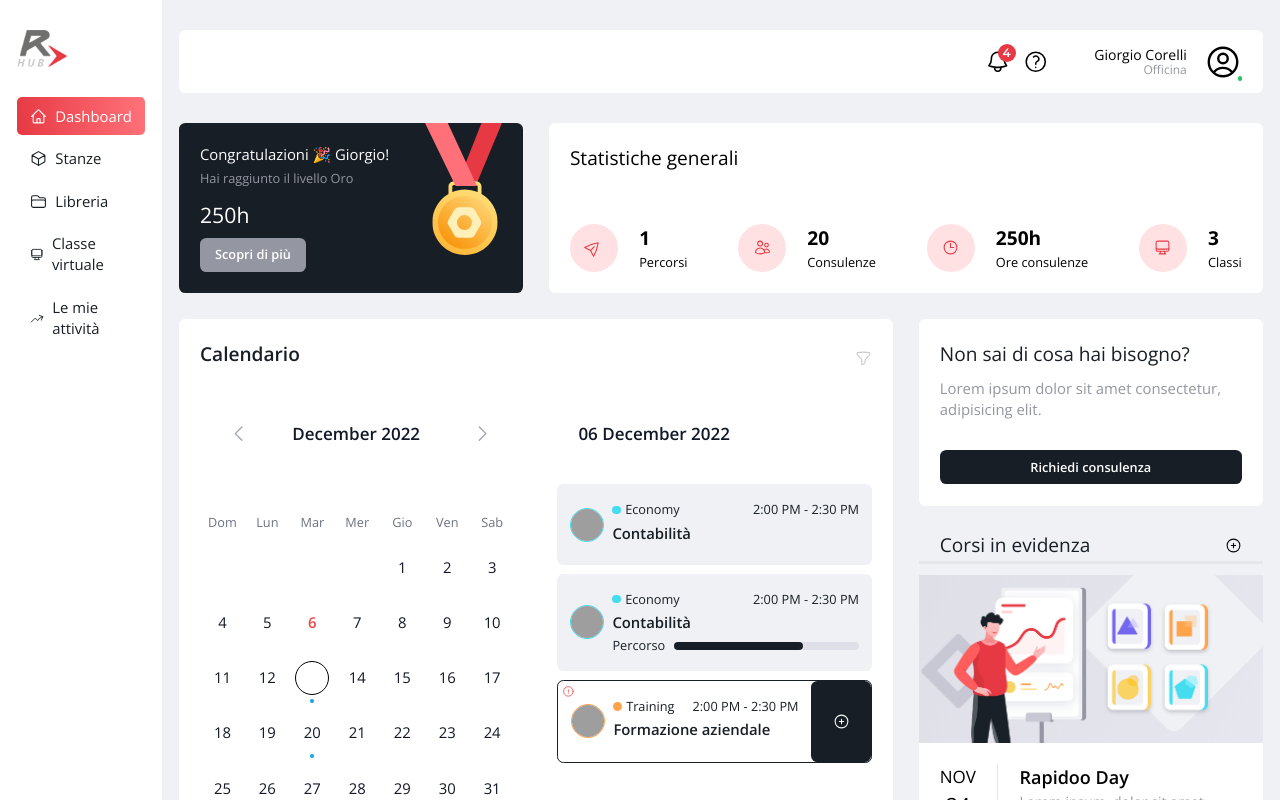
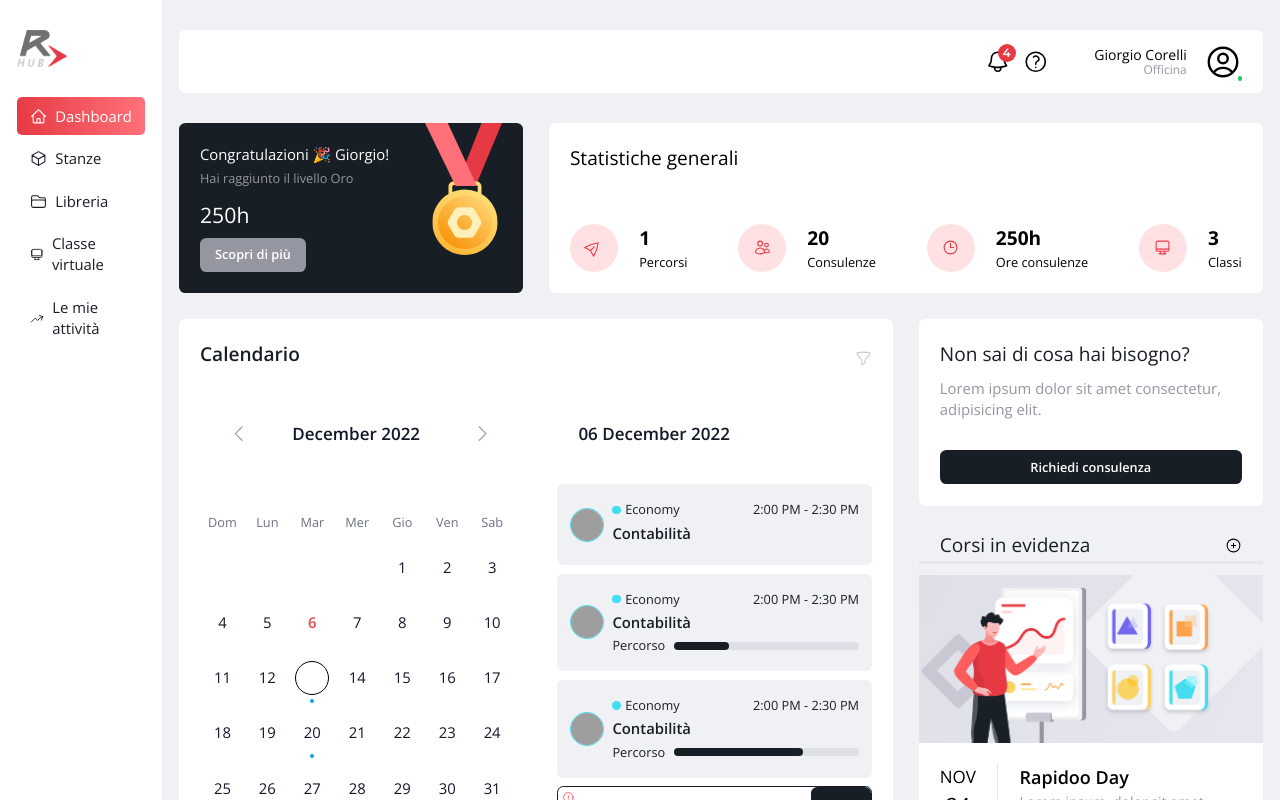
Before and after one commit to xdelmo/rapidoo-dashboard, a React (Create React App) app: page / in a window 1280 px wide. Both pictures are taken after a click on the button "13". Shown: the top 800 px of the page. Built offline with nearby package versions, Linux system fonts and the light colour scheme; grey boxes are pictures that could not be loaded.

Commit message:
FIX: not functional path length client

```diff
--- a/src/components/FullCalendar.jsx
+++ b/src/components/FullCalendar.jsx
@@ -77,7 +77,7 @@ const meetings = [
     endDatetime: "2022-12-20T11:30",
     typeMeeting: "entrepreneurship",
     title: "Informatica e digitalizzazione",
-    path: 25,
+    path: "w-[10%]",
   },
   {
     id: 8,
@@ -88,7 +88,18 @@ const meetings = [
     endDatetime: "2022-12-13T14:30",
     typeMeeting: "economy",
     title: "Contabilità",
-    path: 70,
+    path: "w-[30%]",
+  },
+  {
+    id: 9,
+    name: "Dries Vincent",
+    imageUrl:
+      "https://images.unsplash.com/photo-1506794778202-cad84cf45f1d?ixlib=rb-1.2.1&ixid=eyJhcHBfaWQiOjEyMDd9&auto=format&fit=facearea&facepad=2&w=256&h=256&q=80",
+    startDatetime: "2022-12-13T14:00",
+    endDatetime: "2022-12-13T14:30",
+    typeMeeting: "economy",
+    title: "Contabilità",
+    path: "w-[70%]",
   },
 ];
 
@@ -275,7 +286,9 @@ function Meeting({ meeting }) {
   // funzione per ottenere la percentuale del percorso
   // perchè Tailwind non permette l'uso di classi dinamiche all'interno degli stili
   const getPathLenght = (meeting) => {
-    return `w-[${meeting.path}%]`;
+    const pathLenght = `w-[${meeting.path}%]`;
+    console.log(pathLenght);
+    return pathLenght;
   };
 
   return (
@@ -340,9 +353,11 @@ function Meeting({ meeting }) {
               perchè Tailwind non permette l'uso di classi dinamiche all'interno degli
               stili */}
               <div
-                className={`${getPathLenght(
-                  meeting
-                )} h-2 bg-accent rounded-md `}
+                // className={`w-[${meeting.path}%] h-2 bg-accent rounded-md`}
+                // className={`${getPathLenght(meeting)} h-2 bg-accent rounded-md`}
+                //  ! NON è LA MIGLIORE IMPLEMENTAZIONE PERCHè DAL BACKEND NON MI ARRIVERà
+                //  ! MAI COME DATO RAW "w-[n%]"
+                className={`${meeting.path} h-2 bg-accent rounded-md`}
               ></div>
             </div>
           </div>
--- a/tailwind.config.js
+++ b/tailwind.config.js
@@ -27,5 +27,22 @@ module.exports = {
       },
     },
   },
-  plugins: [],
+  plugins: [
+    {
+      // safelist: [
+      //   "w-[0%]",
+      //   "w-[10%]",
+      //   "w-[20%]",
+      //   "w-[30%]",
+      //   "w-[40%]",
+      //   "w-[50%]",
+      //   "w-[60%]",
+      //   "w-[70%]",
+      //   "w-[80%]",
+      //   "w-[90%]",
+      //   "w-[100%]",
+      // ],
+      // safelist: [{ pattern: /w-./ }],
+    },
+  ],
 };
```
